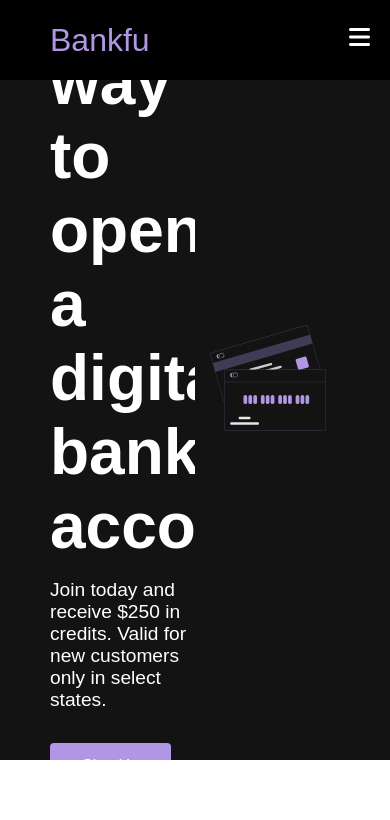
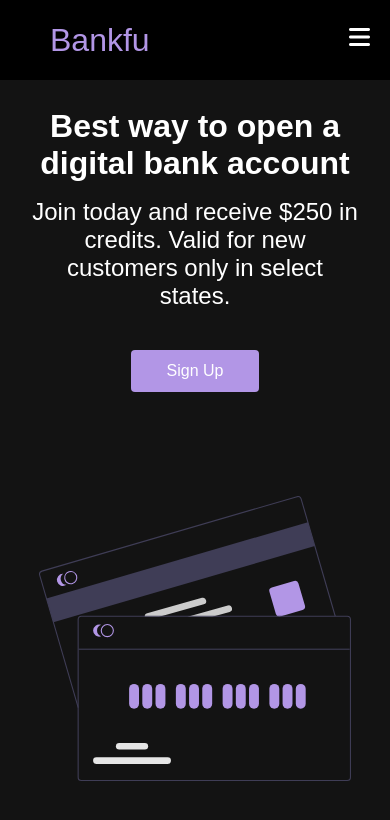
Before and after one commit to AdamCarleton/random-landing-page, a plain HTML site: page index.html in a window 390 px wide. Drawn offline with Linux system fonts and the light colour scheme.

Commit message:
made hero section more mobile responsive

```diff
--- a/styles.css
+++ b/styles.css
@@ -218,3 +218,44 @@
     width: 80%;
     height: 80%;
 }
+
+/* Hero Mobile Responsive CSS */
+@media screen and (max-width: 768px) {
+    .hero-container {
+        grid-template-columns: 1fr;
+        height: auto;
+        padding: 120px 0px;
+    }
+
+    .hero-content {
+        text-align: center;
+        margin-bottom: 4rem;
+        padding: 0 2rem;
+    }
+
+    .hero-content h1 {
+        font-size: 2.5rem;
+        margin-top: 2rem;
+    }
+
+    .hero-content p {
+        font-size: 1.5rem;
+    }
+}
+
+@media screen and (max-width: 480px) {
+    .hero-container {
+        width: 100vw;
+        padding: 60px 0;
+    }
+
+    .hero-content h1 {
+        font-size: 2rem;
+        margin-top: 3rem;
+    }
+
+    .hero-btn {
+        padding: 12px 36px;
+        margin: 2.5rem 0;
+    }
+}
```
